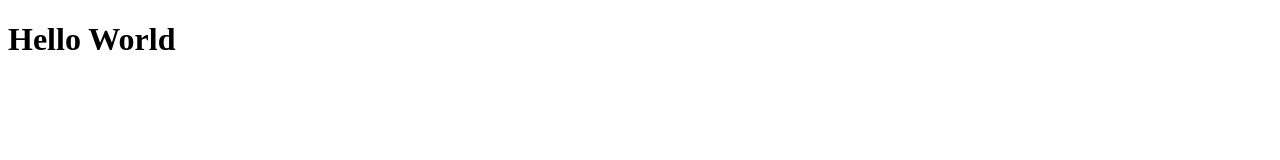
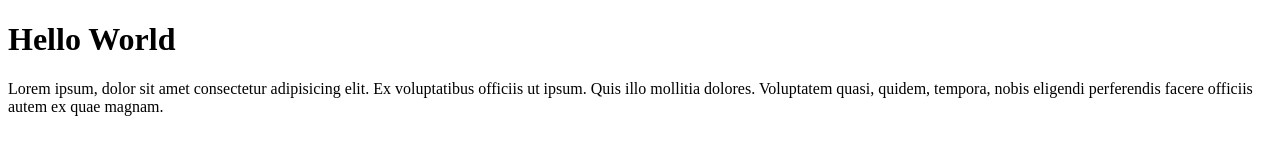
Before and after one commit to fadlyalan/fadly-git-test, a plain HTML site: page index.html in a window 1280 px wide. Drawn offline with Linux system fonts and the light colour scheme.

Commit message:
menambahkan paragraf

```diff
--- a/index.html
+++ b/index.html
@@ -7,5 +7,10 @@
 	</head>
 	<body>
 		<h1>Hello World</h1>
+		<p>
+			Lorem ipsum, dolor sit amet consectetur adipisicing elit. Ex voluptatibus officiis ut ipsum. Quis illo
+			mollitia dolores. Voluptatem quasi, quidem, tempora, nobis eligendi perferendis facere officiis autem ex
+			quae magnam.
+		</p>
 	</body>
 </html>
```
